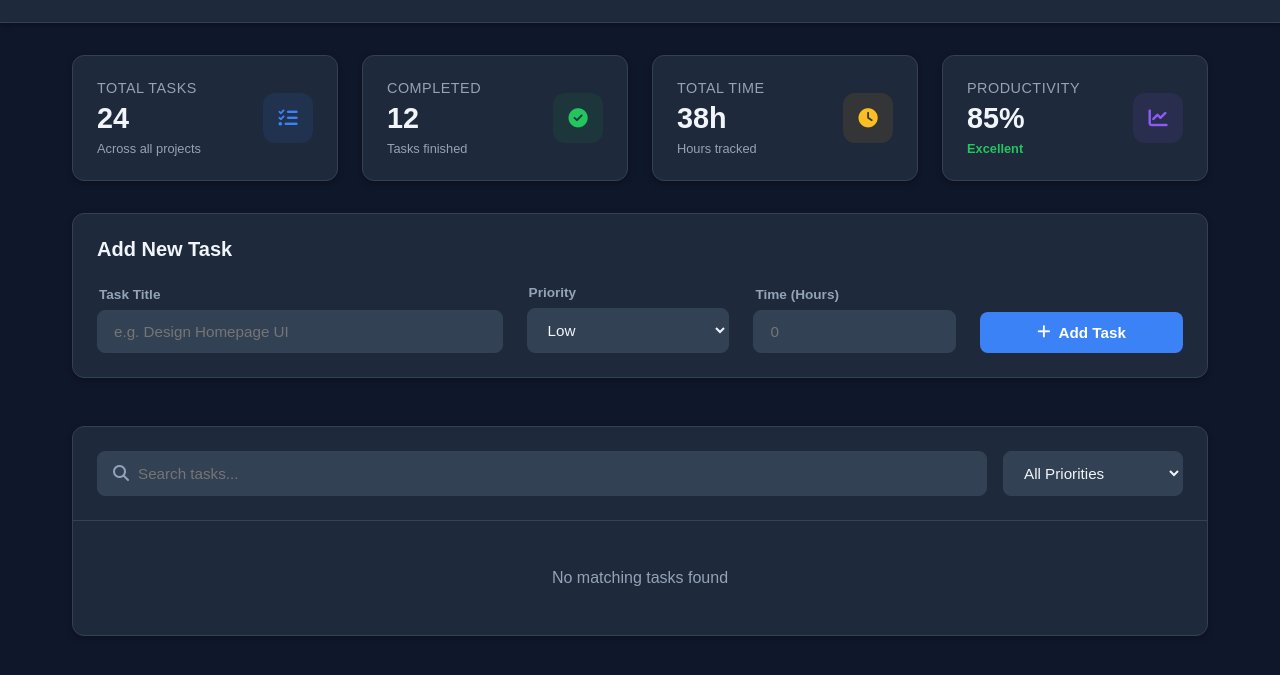
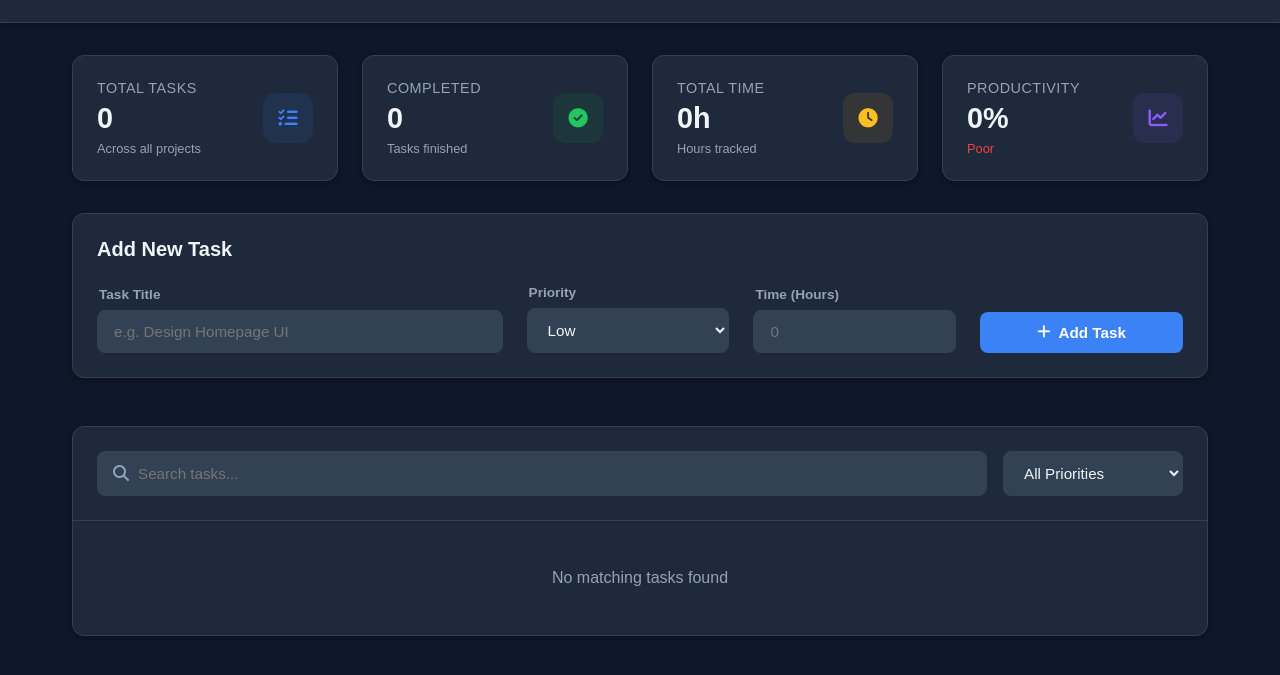
Before and after one commit to ankitbareth-dev/task-management-app, a plain HTML site: page index.html in a window 1280 px wide. Shown: the part 57-732 px from the top of the page. Drawn offline with Linux system fonts and the light colour scheme.

Commit message:
feat: make stats dynemic based on the data

```diff
--- a/index.html
+++ b/index.html
@@ -34,7 +34,8 @@
         <div class="stat-card">
           <div class="stat-info">
             <h3>Total Tasks</h3>
-            <p class="stat-value">24</p>
+            <p class="stat-value" id="stat-total">0</p>
+            <!-- Added ID -->
             <span class="stat-sub">Across all projects</span>
           </div>
           <div class="stat-icon-box icon-primary">
@@ -45,7 +46,8 @@
         <div class="stat-card">
           <div class="stat-info">
             <h3>Completed</h3>
-            <p class="stat-value">12</p>
+            <p class="stat-value" id="stat-completed">0</p>
+            <!-- Added ID -->
             <span class="stat-sub">Tasks finished</span>
           </div>
           <div class="stat-icon-box icon-success">
@@ -56,7 +58,8 @@
         <div class="stat-card">
           <div class="stat-info">
             <h3>Total Time</h3>
-            <p class="stat-value">38h</p>
+            <p class="stat-value" id="stat-time">0h</p>
+            <!-- Added ID -->
             <span class="stat-sub">Hours tracked</span>
           </div>
           <div class="stat-icon-box icon-warning">
@@ -67,8 +70,9 @@
         <div class="stat-card">
           <div class="stat-info">
             <h3>Productivity</h3>
-            <p class="stat-value">85%</p>
-            <span class="stat-sub status-excellent">Excellent</span>
+            <p class="stat-value" id="stat-score">0%</p>
+
+            <span class="stat-sub" id="stat-status">--</span>
           </div>
           <div class="stat-icon-box icon-purple">
             <i class="fa-solid fa-chart-line"></i>
--- a/script.js
+++ b/script.js
@@ -7,11 +7,52 @@ document.addEventListener("DOMContentLoaded", () => {
   const priorityInput = document.getElementById("filter-priority");
 
   searchInput.addEventListener("input", applyFilters);
-
   priorityInput.addEventListener("change", applyFilters);
 });
 
 let tasks = [];
+
+function updateStats() {
+  const totalTasks = tasks.length;
+  const completedTasks = tasks.filter((t) => t.completed).length;
+  const totalTime = tasks.reduce((acc, task) => acc + task.time, 0);
+
+  const completedTime = tasks
+    .filter((t) => t.completed)
+    .reduce((acc, task) => acc + task.time, 0);
+
+  let score = 0;
+  if (totalTime > 0) {
+    score = Math.round((completedTime / totalTime) * 100);
+  }
+
+  let statusText = "Poor";
+  let color = "var(--color-danger)";
+
+  if (score >= 70) {
+    statusText = "Excellent";
+    color = "var(--color-success)";
+  } else if (score >= 40) {
+    statusText = "Average";
+    color = "var(--color-warning)";
+  }
+
+  const totalEl = document.getElementById("stat-total");
+  const completedEl = document.getElementById("stat-completed");
+  const timeEl = document.getElementById("stat-time");
+  const scoreEl = document.getElementById("stat-score");
+  const statusEl = document.getElementById("stat-status");
+
+  if (totalEl) totalEl.innerText = totalTasks;
+  if (completedEl) completedEl.innerText = completedTasks;
+  if (timeEl) timeEl.innerText = totalTime + "h";
+  if (scoreEl) scoreEl.innerText = score + "%";
+
+  if (statusEl) {
+    statusEl.innerText = statusText;
+    statusEl.style.color = color;
+  }
+}
 
 function applyFilters() {
   const searchValue = document
@@ -114,8 +155,10 @@ function loadTasks() {
     if (storedTasks) {
       tasks = JSON.parse(storedTasks);
       applyFilters();
+      updateStats();
     } else {
       renderTasks([]);
+      updateStats();
     }
   }, 1000);
 }
@@ -150,6 +193,7 @@ function addTask() {
     document.getElementById("filter-priority").value = "all";
 
     applyFilters();
+    updateStats();
     form.reset();
   });
 }
@@ -163,6 +207,7 @@ function deleteTask(id) {
   }
 
   applyFilters();
+  updateStats();
 }
 
 function changeTaskStatus(id) {
@@ -175,5 +220,6 @@ function changeTaskStatus(id) {
     localStorage.setItem("tasks", JSON.stringify(tasks));
 
     applyFilters();
+    updateStats();
   }
 }
--- a/style.css
+++ b/style.css
@@ -560,7 +560,7 @@ select:focus {
     flex: none;
   }
   .task-list-wrapper {
-    padding: 0 1rem;
+    padding: 1rem 1rem;
   }
 
   .task-controls {
```
